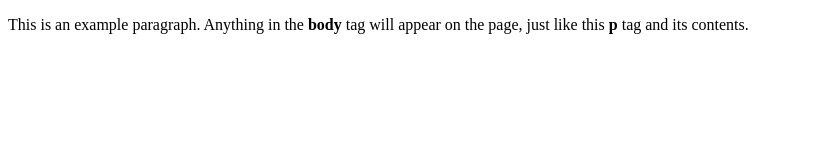
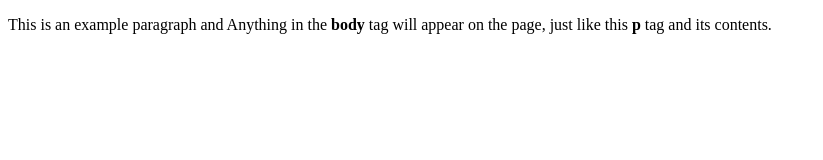
Before and after one commit to chaitanyagummadi/Demo, a plain HTML site: page index.html in a window 1280 px wide. Shown: the whole page, without its empty margins (0-823 px from the left). Drawn offline with Linux system fonts and the light colour scheme.

Commit message:
Update index.html

```diff
--- a/index.html
+++ b/index.html
@@ -4,6 +4,6 @@
     <title>This is the title of the webpage!</title>
   </head>
   <body>
-    <p>This is an example paragraph. Anything in the <strong>body</strong> tag will appear on the page, just like this <strong>p</strong> tag and its contents.</p>
+    <p>This is an example paragraph and Anything in the <strong>body</strong> tag will appear on the page, just like this <strong>p</strong> tag and its contents.</p>
   </body>
 </html>
```
